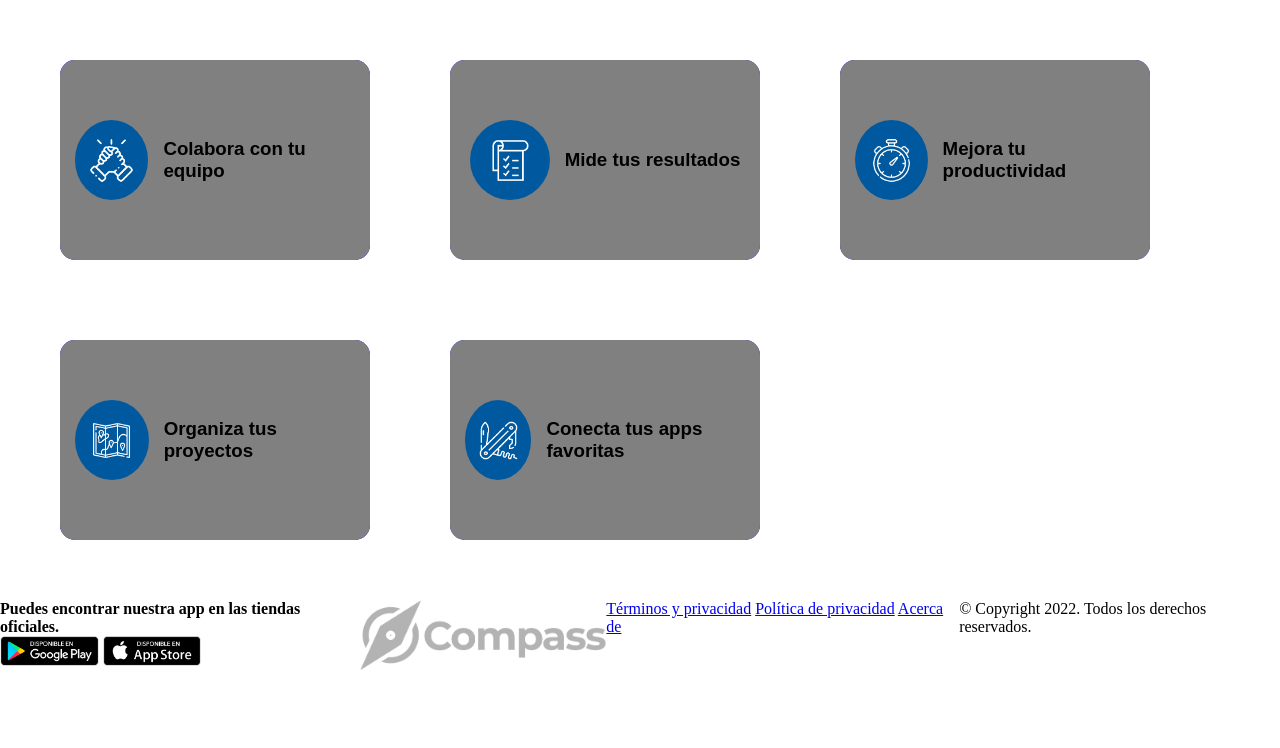
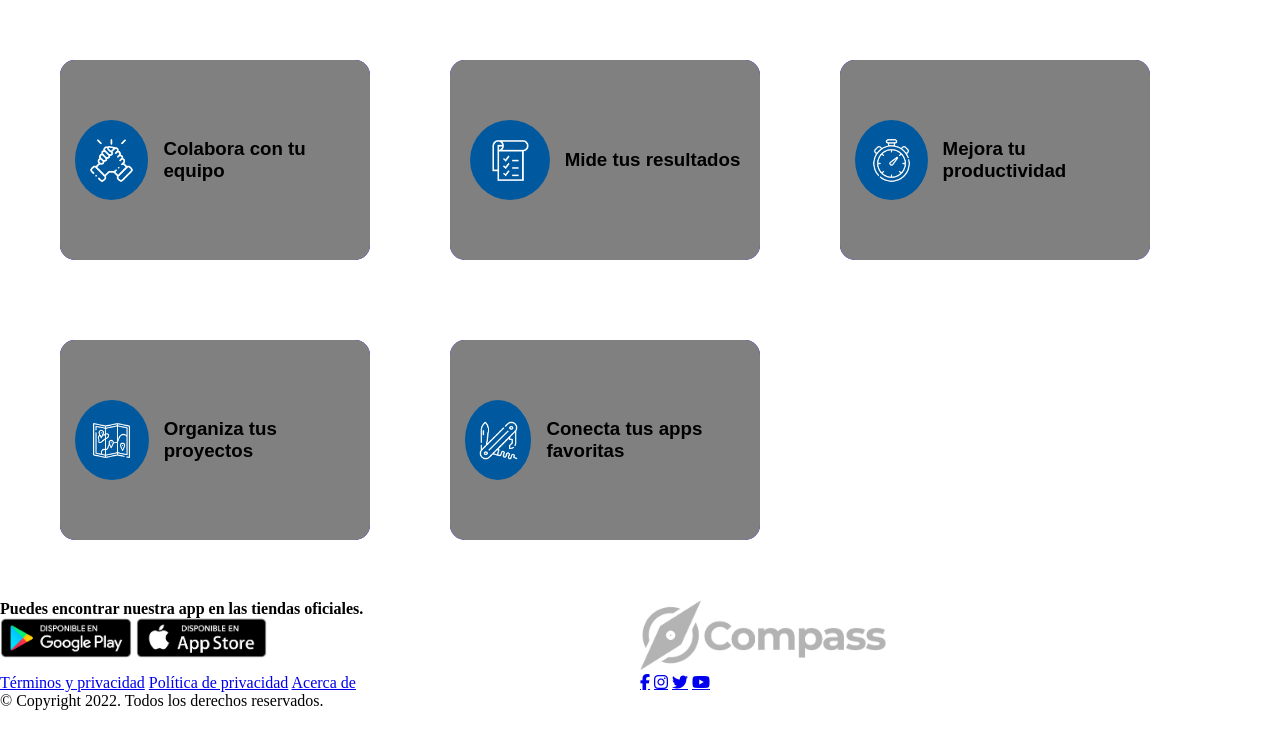
Before and after one commit to LucassToledo/landingPageBootcamp, a plain HTML site: page index.html in a window 1280 px wide. Drawn offline with Linux system fonts and the light colour scheme.

Commit message:
Agrego un grid al footer para tratar de acomodarlo y los íconos de social media

```diff
--- a/css/estilos.css
+++ b/css/estilos.css
@@ -88,11 +88,13 @@
 /*FOOTER*/
 
 .footer {
-    display: flex;
+    width: 100%;
+    display: grid;
+    grid-template-columns: repeat(2, 1fr);
 }
 
 .tiendas__img img {
-    height: 30px;
+    height: 40px;
 }
 
 .logo__footer img {
--- a/index.html
+++ b/index.html
@@ -5,6 +5,7 @@
     <meta http-equiv="X-UA-Compatible" content="IE=edge">
     <meta name="viewport" content="width=device-width, initial-scale=1.0">
     <link rel="stylesheet" href="css/estilos.css">
+    <script src="https://kit.fontawesome.com/650c5d3326.js" crossorigin="anonymous"></script>
     <title>Compass</title>
 </head>
 <body>
@@ -85,7 +86,10 @@
             <a href="#">Acerca de</a>
         </div>
         <div class="socialmedia">
-
+            <a href="#" class="fa fa-facebook"></a>
+            <a href="#" class="fa fa-instagram"></a>
+            <a href="#" class="fa fa-twitter"></a>
+            <a href="#" class="fa fa-youtube"></a>
         </div>
         <div class="copyright">
             © Copyright 2022. Todos los derechos reservados.
```
